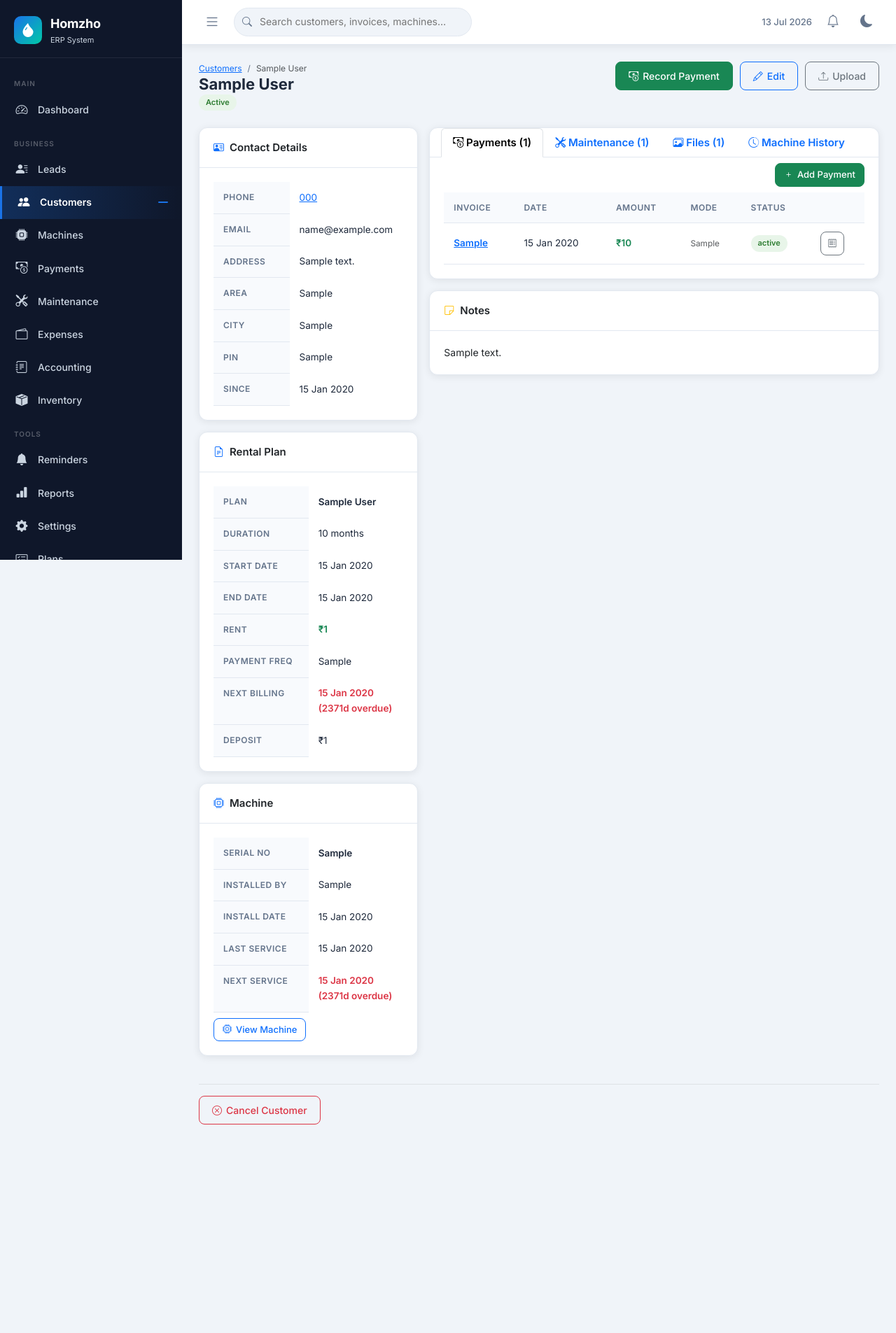
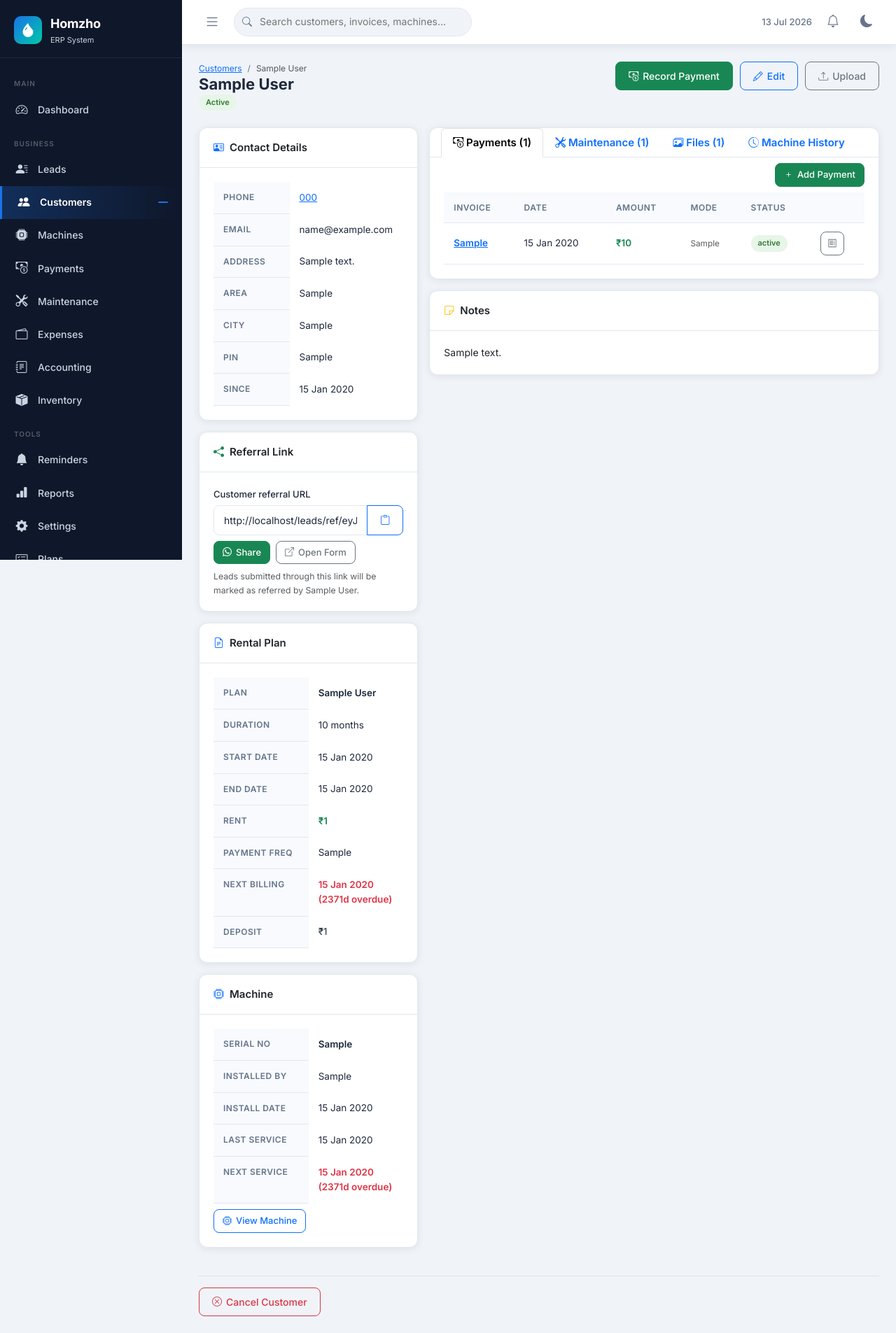
Before and after one commit to shubhpatha/homzho_ERP, a Flask app: page /customers/1 in a window 1280 px wide. Shown: the whole page at 70% size. Before the commit the page ends 1607 px from the top, so only its background shows below. Run offline with Flask 3, Linux system fonts and the light colour scheme; a user stored in the database is signed in; tables that the repository leaves empty hold one stand-in row (values such as "Sample post"); grey boxes marked "Sample" are stand-in pictures; some libraries are stand-ins or nearby versions.

Commit message:
leadslink

```diff
--- a/routes/customer_routes.py
+++ b/routes/customer_routes.py
@@ -2,6 +2,7 @@
 routes/customer_routes.py - Full customer CRUD with search, filter, CSV import/export.
 """
 from datetime import date, timedelta
+import urllib.parse
 from flask import (Blueprint, render_template, redirect, url_for, flash,
                    request, Response, current_app)
 from flask_login import login_required, current_user
@@ -16,6 +17,7 @@ from services.export_service import (
     export_customers_csv, get_customer_import_template, import_customers_csv
 )
 from services.accounting_service import sync_installation_cost_to_ledger
+from utils.referrals import generate_referral_token
 from utils.helpers import log_activity, get_page_items
 
 customer_bp = Blueprint('customers', __name__, url_prefix='/customers')
@@ -277,6 +279,13 @@ def view(cust_id):
     maintenance_records = Maintenance.query.filter_by(customer_id=cust_id).order_by(Maintenance.service_date.desc()).all()
     uploads = Upload.query.filter_by(customer_id=cust_id).order_by(Upload.uploaded_at.desc()).all()
     assignment_history = MachineAssignmentHistory.query.filter_by(customer_id=cust_id).order_by(MachineAssignmentHistory.assigned_on.desc()).all()
+    referral_token = generate_referral_token(customer.cust_id)
+    referral_link = url_for('leads.referral_capture', token=referral_token, _external=True)
+    referral_share_text = (
+        f"Hi, I use Homzho water purifier service. "
+        f"You can request a callback here: {referral_link}"
+    )
+    referral_whatsapp_link = f"https://wa.me/?text={urllib.parse.quote(referral_share_text)}"
 
     return render_template(
         'customers/view.html',
@@ -285,6 +294,8 @@ def view(cust_id):
         maintenance_records=maintenance_records,
         uploads=uploads,
         assignment_history=assignment_history,
+        referral_link=referral_link,
+        referral_whatsapp_link=referral_whatsapp_link,
         active_page='customers',
         today=date.today(),
     )
--- a/routes/lead_routes.py
+++ b/routes/lead_routes.py
@@ -9,13 +9,103 @@ from models.customer import Customer
 from models.plan import Plan
 from services.meta_service import send_conversion_event
 from services.whatsapp_service import get_lead_followup_link
-from utils.helpers import log_activity, get_page_items
+from utils.helpers import clean_phone, log_activity, get_page_items
+from utils.referrals import load_referral_customer_id
 
 lead_bp = Blueprint('leads', __name__, url_prefix='/leads')
 
 LEAD_SOURCES = ['Organic', 'Meta Ads', 'Google Ads', 'Referral', 'Other']
 LEAD_SCORES = ['Hot', 'Warm', 'Cold']
 LEAD_STATUSES = ['New', 'Contacted', 'Qualified', 'Lost', 'Converted']
+
+
+@lead_bp.route('/ref/<token>', methods=['GET', 'POST'])
+def referral_capture(token):
+    """Public referral lead form opened from an existing customer's share link."""
+    referrer_id = load_referral_customer_id(token)
+    referrer = db.session.get(Customer, referrer_id) if referrer_id else None
+    if not referrer or referrer.customer_status != 'Active':
+        return render_template('leads/referral_capture.html', invalid_link=True), 404
+
+    form_data = {
+        'name': request.form.get('name', '').strip(),
+        'contact_number': request.form.get('contact_number', '').strip(),
+        'email_id': request.form.get('email_id', '').strip(),
+    }
+    errors = {}
+
+    if request.method == 'POST':
+        contact = clean_phone(form_data['contact_number'])
+        if not contact:
+            errors['contact_number'] = 'Phone number is required.'
+        elif len(contact) < 10 or len(contact) > 15:
+            errors['contact_number'] = 'Enter a valid 10-15 digit phone number.'
+
+        existing_customer = Customer.query.filter_by(contact_number=contact).first() if contact else None
+        existing_lead = Lead.query.filter_by(contact_number=contact).first() if contact else None
+
+        if not errors and existing_customer:
+            return render_template(
+                'leads/referral_capture.html',
+                referrer=referrer,
+                already_exists=True,
+            )
+
+        if not errors and existing_lead:
+            if not existing_lead.referred_by_id:
+                existing_lead.referred_by_id = referrer.cust_id
+                existing_lead.source = 'Referral'
+                existing_lead.notes = (existing_lead.notes or '').strip()
+                referral_note = f'Referral link submitted by {referrer.cust_name}.'
+                if referral_note not in existing_lead.notes:
+                    existing_lead.notes = f"{existing_lead.notes}\n{referral_note}".strip()
+                db.session.commit()
+            return render_template(
+                'leads/referral_capture.html',
+                referrer=referrer,
+                submitted=True,
+            )
+
+        if not errors:
+            name = form_data['name'] or f'Referral Lead {contact[-4:]}'
+            lead = Lead(
+                name=name,
+                contact_number=contact,
+                email_id=form_data['email_id'] or None,
+                source='Referral',
+                score='Warm',
+                status='New',
+                referred_by_id=referrer.cust_id,
+                notes=f'Referral link submitted by {referrer.cust_name}.',
+            )
+            try:
+                db.session.add(lead)
+                db.session.commit()
+                log_activity(
+                    'Public Referral',
+                    'Add',
+                    'Lead',
+                    lead.lead_id,
+                    f'Referral lead from customer #{referrer.cust_id}',
+                    request.remote_addr,
+                )
+                send_conversion_event(lead, event_name="Lead")
+                return render_template(
+                    'leads/referral_capture.html',
+                    referrer=referrer,
+                    submitted=True,
+                )
+            except Exception as exc:
+                db.session.rollback()
+                current_app.logger.error(f'Error adding referral lead: {exc}', exc_info=True)
+                errors['form'] = 'We could not save your request right now. Please try again.'
+
+    return render_template(
+        'leads/referral_capture.html',
+        referrer=referrer,
+        form_data=form_data,
+        errors=errors,
+    )
 
 @lead_bp.route('/')
 @login_required
--- a/templates/customers/view.html
+++ b/templates/customers/view.html
@@ -49,6 +49,32 @@
       </div>
     </div>
 
+
+
+    <!-- Referral Card -->
+    {% if customer.customer_status == 'Active' and referral_link %}
+    <div class="card mb-3">
+      <div class="card-header"><i class="bi bi-share-fill text-success"></i> Referral Link</div>
+      <div class="card-body">
+        <label class="form-label">Customer referral URL</label>
+        <div class="input-group mb-2">
+          <input type="text" class="form-control" id="referralLinkInput" value="{{ referral_link }}" readonly />
+          <button type="button" class="btn btn-outline-primary" id="copyReferralLinkBtn">
+            <i class="bi bi-clipboard"></i>
+          </button>
+        </div>
+        <div class="d-flex gap-2 flex-wrap">
+          <a href="{{ referral_whatsapp_link }}" target="_blank" class="btn btn-success btn-sm">
+            <i class="bi bi-whatsapp"></i> Share
+          </a>
+          <a href="{{ referral_link }}" target="_blank" class="btn btn-outline-secondary btn-sm">
+            <i class="bi bi-box-arrow-up-right"></i> Open Form
+          </a>
+        </div>
+        <small class="text-muted d-block mt-2">Leads submitted through this link will be marked as referred by {{ customer.cust_name }}.</small>
+      </div>
+    </div>
+    {% endif %}
     <!-- Plan Card -->
     <div class="card mb-3">
       <div class="card-header"><i class="bi bi-file-earmark-text text-primary"></i> Rental Plan</div>
@@ -290,3 +316,23 @@
 </div>
 {% endif %}
 {% endblock %}
+
+{% block extra_js %}
+<script>
+(() => {
+  const input = document.getElementById('referralLinkInput');
+  const button = document.getElementById('copyReferralLinkBtn');
+  if (!input || !button) return;
+  button.addEventListener('click', async () => {
+    try {
+      await navigator.clipboard.writeText(input.value);
+      button.innerHTML = '<i class="bi bi-check2"></i>';
+      setTimeout(() => { button.innerHTML = '<i class="bi bi-clipboard"></i>'; }, 1600);
+    } catch (error) {
+      input.select();
+      document.execCommand('copy');
+    }
+  });
+})();
+</script>
+{% endblock %}
--- /dev/null
+++ b/utils/referrals.py
@@ -0,0 +1,30 @@
+"""
+utils/referrals.py - Signed customer referral link helpers.
+"""
+from itsdangerous import BadSignature, URLSafeSerializer
+from flask import current_app
+
+
+REFERRAL_LINK_SALT = 'homzho-customer-referral'
+
+
+def _serializer() -> URLSafeSerializer:
+    secret_key = current_app.config.get('SECRET_KEY')
+    if not secret_key:
+        raise RuntimeError('SECRET_KEY is required to generate referral links.')
+    return URLSafeSerializer(secret_key, salt=REFERRAL_LINK_SALT)
+
+
+def generate_referral_token(customer_id: int) -> str:
+    """Return a signed token that identifies the referring customer."""
+    return _serializer().dumps({'cust_id': int(customer_id)})
+
+
+def load_referral_customer_id(token: str):
+    """Return customer id from a signed token, or None when invalid."""
+    try:
+        payload = _serializer().loads(token)
+        customer_id = int(payload.get('cust_id'))
+    except (BadSignature, TypeError, ValueError, AttributeError):
+        return None
+    return customer_id if customer_id > 0 else None
```
Also changed, not shown: templates/leads/referral_capture.html (added, +82 -0 lines).
